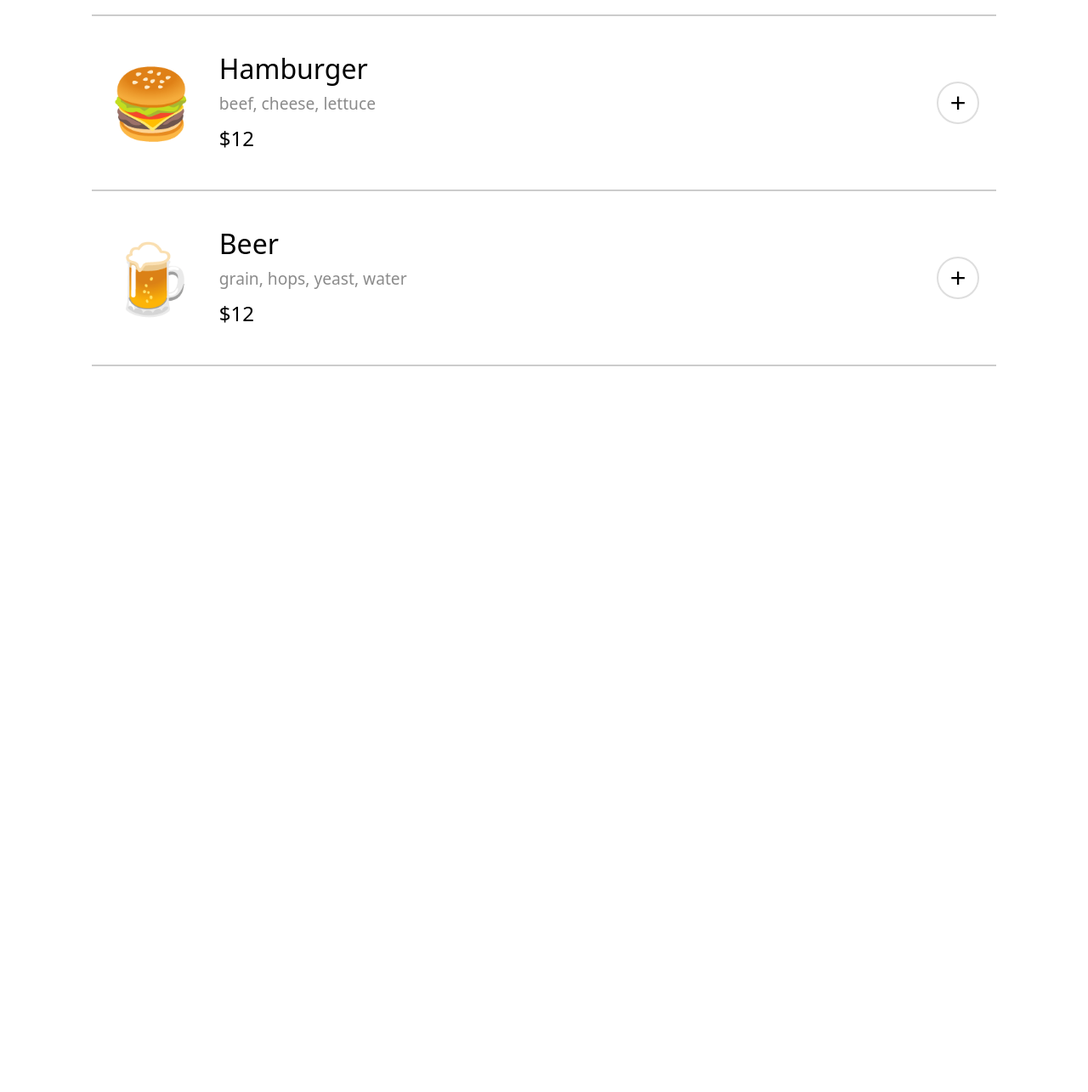
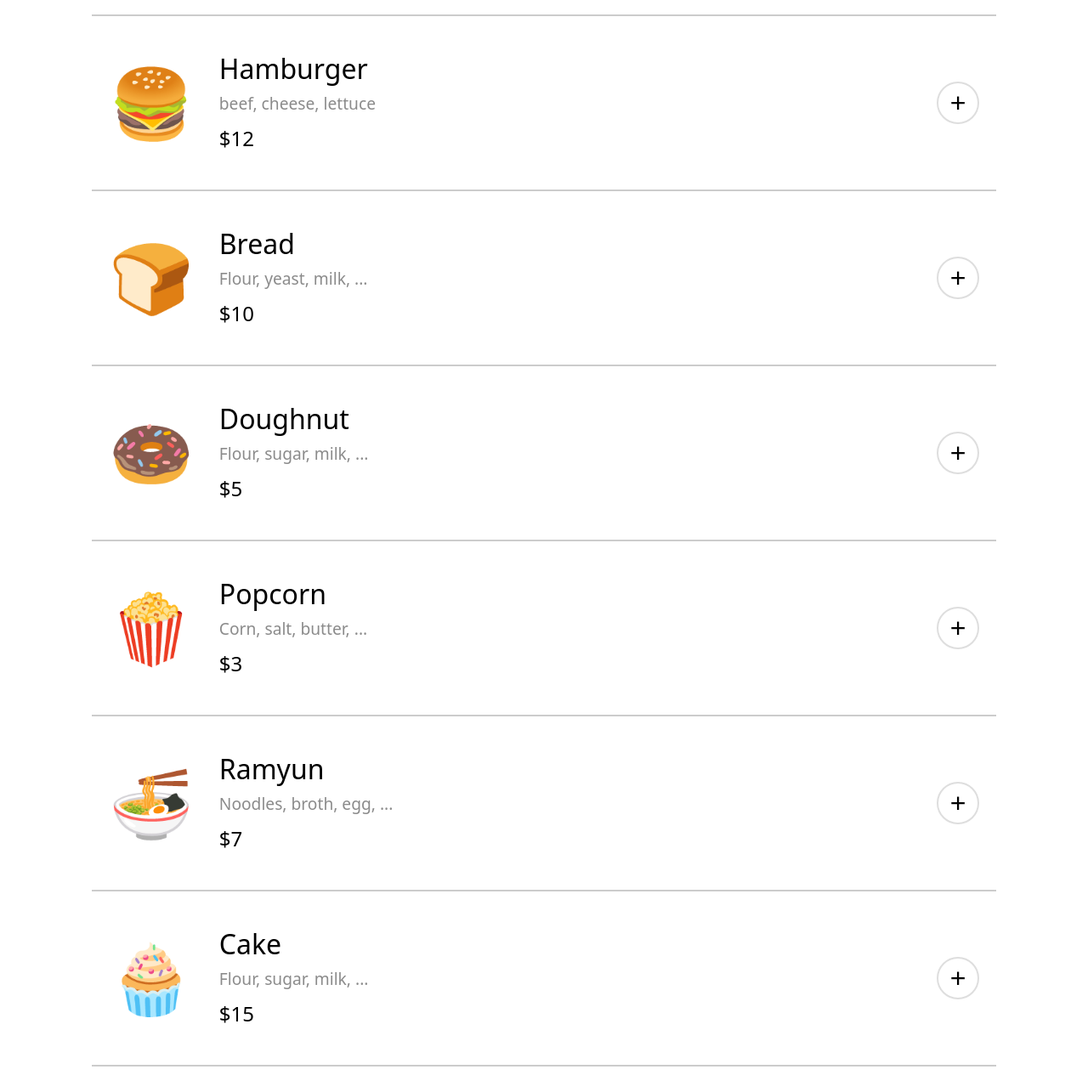
Before and after one commit to AMOB-Kahuna/resturant-ordering-app, a website built with Vite: page index.html in a window 1280 px wide. Shown: the part 475-1760 px from the top of the page at 85% size. Before the commit the page ends 906 px from the top, so only its background shows below. Built offline with nearby package versions, Linux system fonts and the light colour scheme; a web font is replaced by a local one.

Commit message:
add more menu items

```diff
--- a/data.js
+++ b/data.js
@@ -13,12 +13,40 @@ const menuArray = [
         emoji: "🍔",
         id: 1
     },
-        {
-        name: "Beer",
-        ingredients: ["grain, hops, yeast, water"],
-        price: 12,
-        emoji: "🍺",
+    {
+        name: "Bread",
+        ingredients: ["Flour, yeast, milk, ..."],
+        price: 10,
+        emoji: "🍞",
         id: 2
+    },
+    {
+        name: "Doughnut",
+        ingredients: ["Flour, sugar, milk, ..."],
+        price: 5,
+        emoji: "🍩",
+        id: 3
+    },
+    {
+        name: "Popcorn",
+        ingredients: ["Corn, salt, butter, ..."],
+        price: 3,
+        emoji: "🍿",
+        id: 4
+    },
+    {
+        name: "Ramyun",
+        ingredients: ["Noodles, broth, egg, ..."],
+        price: 7,
+        emoji: "🍜",
+        id: 5
+    },
+    {
+        name: "Cake",
+        ingredients: ["Flour, sugar, milk, ..."],
+        price: 15,
+        emoji: "🧁",
+        id: 6
     }
 ]
 
--- a/index.css
+++ b/index.css
@@ -46,6 +46,10 @@ section{
 .menu-item{
     padding: 20px;
     border-bottom: 2px solid #ccc;
+}
+
+.menu-item:last-child{
+    margin-bottom: 30px;
 }
 
 .inner{
```
